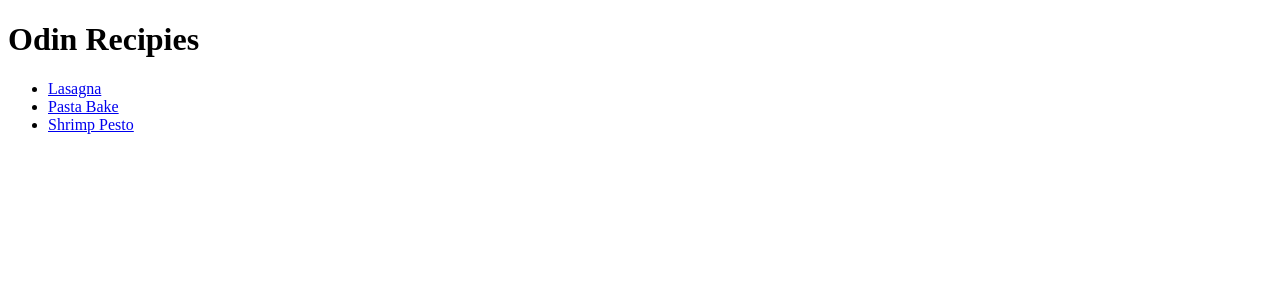
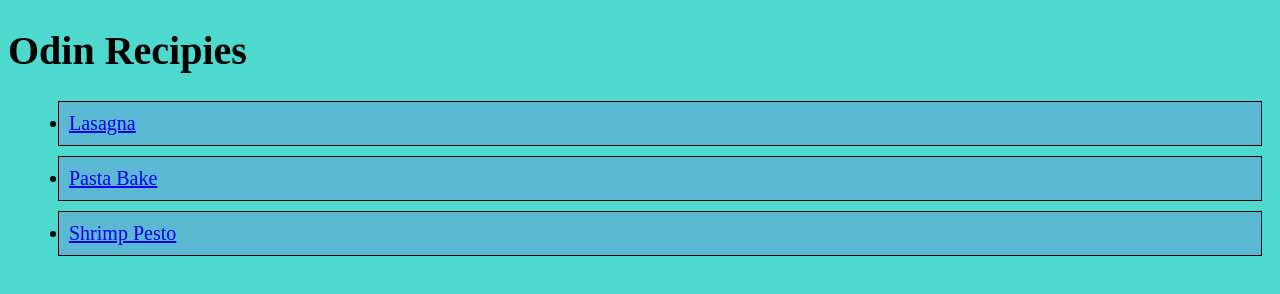
Before and after one commit to idliketofly/odin-recipies, a plain HTML site: page index.html in a window 1280 px wide. Drawn offline with Linux system fonts and the light colour scheme.

Commit message:
Added styles

```diff
--- a/index.html
+++ b/index.html
@@ -4,13 +4,16 @@
     <meta charset="UTF-8">
     <meta name="viewport" content="width=device-width, initial-scale=1.0">
     <title>Odin Recipies</title>
+    <link rel="stylesheet" href="styles.css">
 </head>
 <body>
    <h1>Odin Recipies</h1>
+   <div class="menu">
     <ul>
-     <li><a href="recipes/lasagna.html" target="_blank">Lasagna</a></li>
-    <li><a href="recipes/pastabake.html" target="_blank">Pasta Bake</a></li>
-    <li><a href="recipes/shrimp-pesto.html" target="_blank">Shrimp Pesto</a></li>
+     <div class="lasagna"><li><a href="recipes/lasagna.html" target="_blank">Lasagna</a></li></div>
+     <div class="pastabake"><li><a href="recipes/pastabake.html" target="_blank">Pasta Bake</a></li></div>
+     <div class="shrimp-pesto"><li><a href="recipes/shrimp-pesto.html" target="_blank">Shrimp Pesto</a></li></div>
     </ul>
+    </div>
 </body>
 </html>
```
